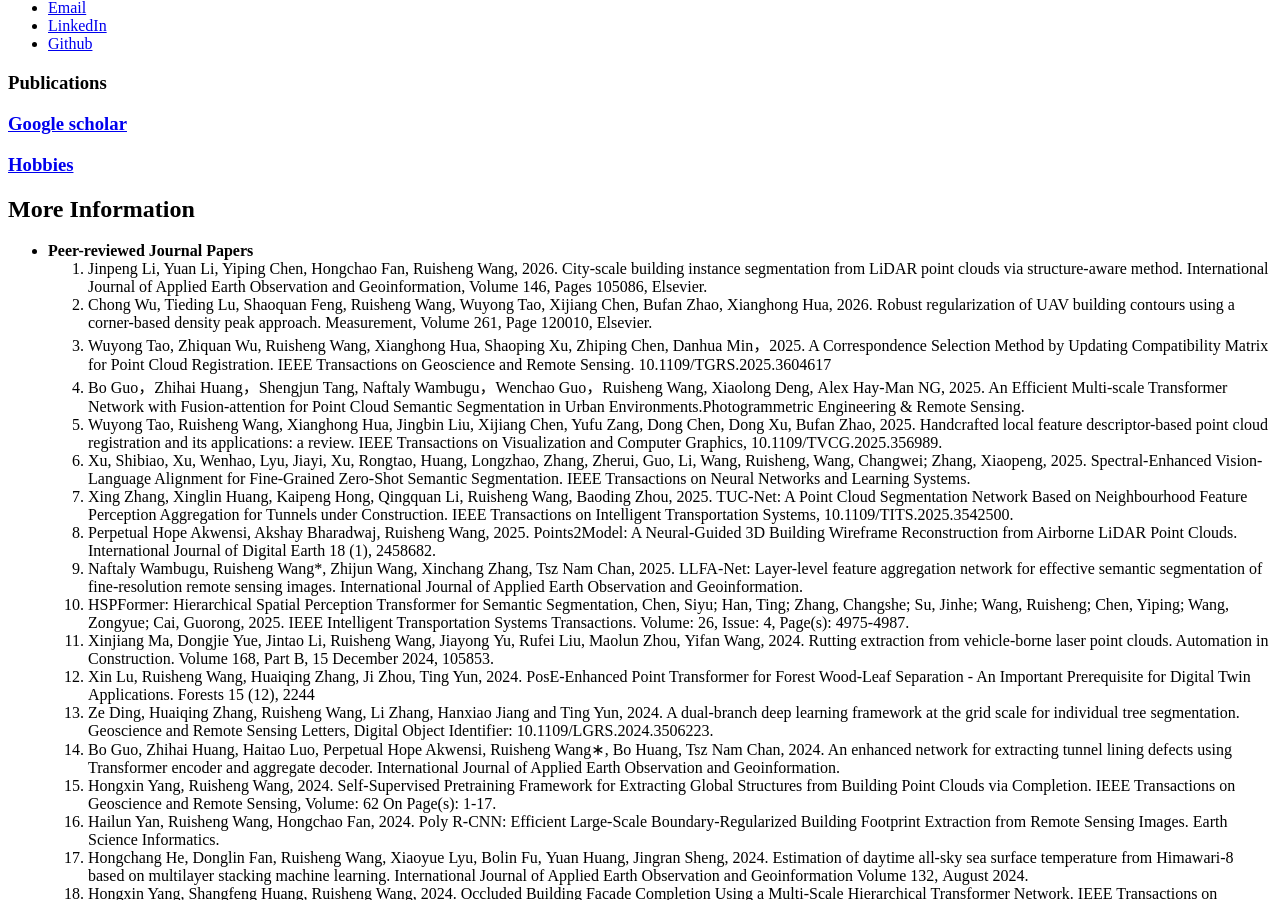
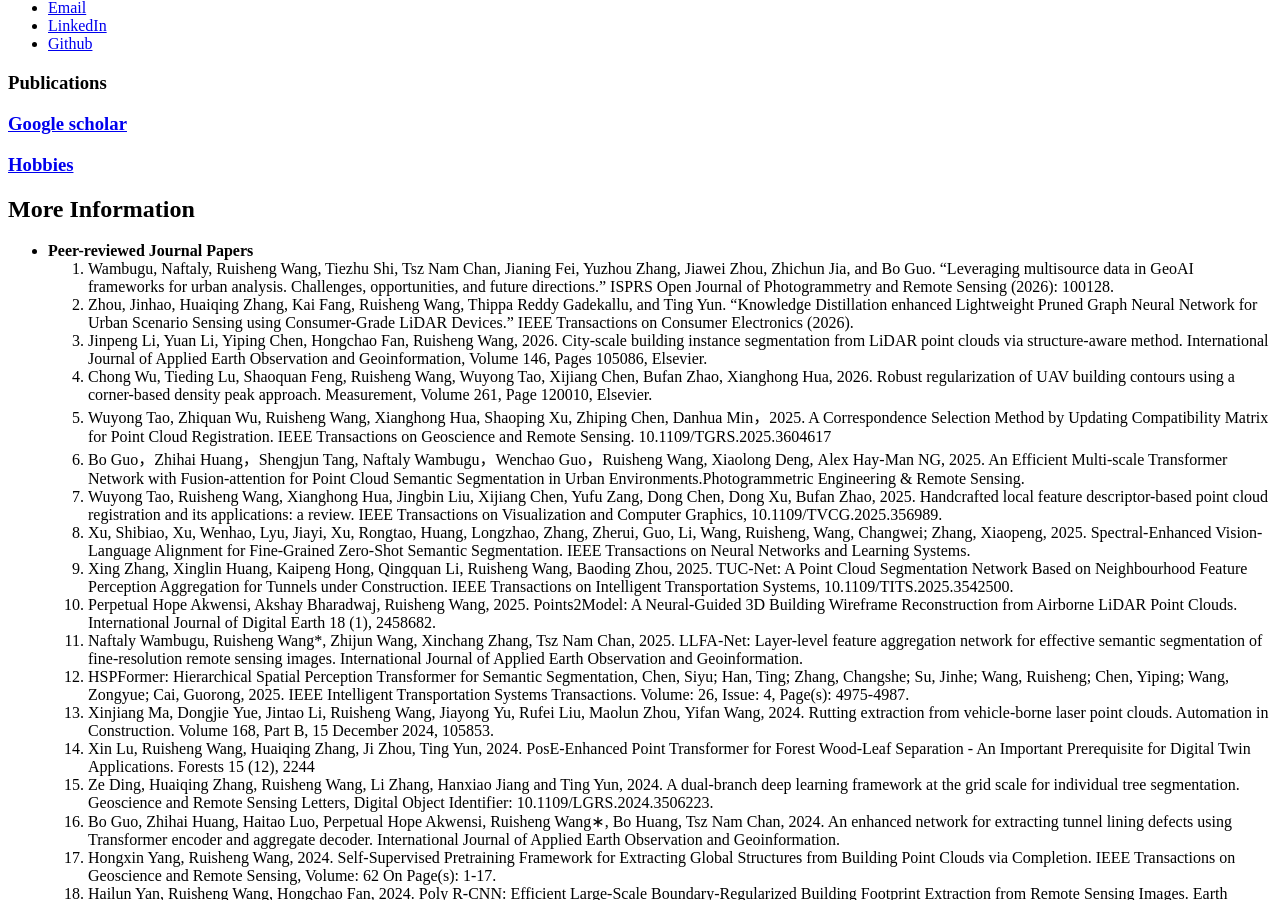
Before and after one commit to ruishengwang/ruishengwang.github.io, a Jekyll site: the page built from _pages/includes/publications.md, in a window 1280 px wide and 900 px high, scrolled down 366 px. Built offline with Jekyll 4.4.1, drawn with Linux system fonts in a browser that asks for light colours; our own code applies the rules of GitHub Pages for plain Markdown files.

Commit message:
Update publications.md

```diff
--- a/_pages/includes/publications.md
+++ b/_pages/includes/publications.md
@@ -6,39 +6,41 @@
 
 ## More Information
 - **Peer-reviewed Journal Papers**
-1. Jinpeng Li, Yuan Li, Yiping Chen, Hongchao Fan, Ruisheng Wang, 2026. City-scale building instance segmentation from LiDAR point clouds via structure-aware method. International Journal of Applied Earth Observation and Geoinformation, Volume 146, Pages 105086, Elsevier.
-2. Chong Wu, Tieding Lu, Shaoquan Feng, Ruisheng Wang, Wuyong Tao, Xijiang Chen, Bufan Zhao, Xianghong Hua, 2026. Robust regularization of UAV building contours using a corner-based density peak approach. Measurement, Volume 261, Page 120010, Elsevier.
-3. Wuyong Tao, Zhiquan Wu, Ruisheng Wang, Xianghong Hua, Shaoping Xu, Zhiping Chen, Danhua Min，2025.  A Correspondence Selection Method by Updating Compatibility Matrix for Point Cloud Registration. IEEE Transactions on Geoscience and Remote Sensing. 10.1109/TGRS.2025.3604617
-4. Bo Guo，Zhihai Huang，Shengjun Tang, Naftaly Wambugu，Wenchao Guo，Ruisheng Wang, Xiaolong Deng, Alex Hay-Man NG, 2025. An Efficient Multi-scale Transformer Network with Fusion-attention for Point Cloud Semantic Segmentation in Urban Environments.Photogrammetric Engineering & Remote Sensing.
-5. Wuyong Tao, Ruisheng Wang, Xianghong Hua, Jingbin Liu, Xijiang Chen, Yufu Zang, Dong Chen, Dong Xu, Bufan Zhao, 2025. Handcrafted local feature descriptor-based point cloud registration and its applications: a review. IEEE Transactions on Visualization and Computer Graphics, 10.1109/TVCG.2025.356989.
-6. Xu, Shibiao, Xu, Wenhao, Lyu, Jiayi, Xu, Rongtao, Huang, Longzhao, Zhang, Zherui, Guo, Li, Wang, Ruisheng, Wang, Changwei; Zhang, Xiaopeng, 2025. Spectral-Enhanced Vision-Language Alignment for Fine-Grained Zero-Shot Semantic Segmentation. IEEE Transactions on Neural Networks and Learning Systems.
-7. Xing Zhang, Xinglin Huang, Kaipeng Hong, Qingquan Li, Ruisheng Wang, Baoding Zhou, 2025. TUC-Net: A Point Cloud Segmentation Network Based on Neighbourhood Feature Perception Aggregation for Tunnels under Construction. IEEE Transactions on Intelligent Transportation Systems, 10.1109/TITS.2025.3542500.
-8. Perpetual Hope Akwensi, Akshay Bharadwaj, Ruisheng Wang, 2025. Points2Model: A Neural-Guided 3D Building Wireframe Reconstruction from Airborne LiDAR Point Clouds.  International Journal of Digital Earth 18 (1), 2458682.
-9. Naftaly Wambugu, Ruisheng Wang*, Zhijun Wang, Xinchang Zhang, Tsz Nam Chan, 2025. LLFA-Net: Layer-level feature aggregation network for effective semantic segmentation of fine-resolution remote sensing images. International Journal of Applied Earth Observation and Geoinformation.
-10. HSPFormer: Hierarchical Spatial Perception Transformer for Semantic Segmentation, Chen, Siyu; Han, Ting; Zhang, Changshe; Su, Jinhe; Wang, Ruisheng; Chen, Yiping; Wang, Zongyue; Cai, Guorong, 2025. IEEE Intelligent Transportation Systems Transactions. Volume: 26, Issue: 4, Page(s): 4975-4987.
-11. Xinjiang Ma, Dongjie Yue, Jintao Li, Ruisheng Wang, Jiayong Yu, Rufei Liu, Maolun Zhou, Yifan Wang, 2024. Rutting extraction from vehicle-borne laser point clouds. Automation in Construction. Volume 168, Part B, 15 December 2024, 105853.
-12. Xin Lu, Ruisheng Wang, Huaiqing Zhang, Ji Zhou, Ting Yun, 2024. PosE-Enhanced Point Transformer for Forest Wood-Leaf Separation - An Important Prerequisite for Digital Twin Applications. Forests 15 (12), 2244
-13. Ze Ding, Huaiqing Zhang, Ruisheng Wang, Li Zhang, Hanxiao Jiang and Ting Yun, 2024. A dual-branch deep learning framework at the grid scale for individual tree segmentation. Geoscience and Remote Sensing Letters, Digital Object Identifier: 10.1109/LGRS.2024.3506223.
-14. Bo Guo, Zhihai Huang, Haitao Luo, Perpetual Hope Akwensi, Ruisheng Wang∗, Bo Huang, Tsz Nam Chan, 2024. An enhanced network for extracting tunnel lining defects using Transformer encoder and aggregate decoder. International Journal of Applied Earth Observation and Geoinformation.
-15. Hongxin Yang, Ruisheng Wang, 2024. Self-Supervised Pretraining Framework for Extracting Global Structures from Building Point Clouds via Completion. IEEE Transactions on Geoscience and Remote Sensing, Volume: 62 On Page(s): 1-17.
-16. Hailun Yan, Ruisheng Wang, Hongchao Fan, 2024. Poly R-CNN: Efficient Large-Scale Boundary-Regularized Building Footprint Extraction from Remote Sensing Images. Earth Science Informatics.
-17. Hongchang He, Donglin Fan, Ruisheng Wang, Xiaoyue Lyu, Bolin Fu, Yuan Huang, Jingran Sheng, 2024. Estimation of daytime all-sky sea surface temperature from Himawari-8 based on multilayer stacking machine learning. International Journal of Applied Earth Observation and Geoinformation Volume 132, August 2024.
-18. Hongxin Yang, Shangfeng Huang, Ruisheng Wang, 2024. Occluded Building Facade Completion Using a Multi-Scale Hierarchical Transformer Network. IEEE Transactions on Geoscience and Remote Sensing.
-19. Hongxin Yang, Shangfeng Huang, Ruisheng Wang, 2024. Efficient Roof Vertex Clustering for Wireframe Simplification Based on the Extended Multiclass Twin Support Vector Machine. IEEE Geoscience and Remote Sensing Letters.
-20. Xing Zhang, Zhanpeng Huang, Qingquan Li, Ruisheng Wang, Baoding Zhou，2024. Legged robot-aided 3D tunnel mapping via residual compensation and anomaly detection. ISPRS Journal of Photogrammetry and Remote Sensing.
-21. Ting Yun, Jian Li, Lingfei Ma, Ji Zhou, Ruisheng Wang, Markus P. Eichhorn, Huaiqing Zhang, 2024. Status, advancements and prospects of deep learning methods applied in forest studies. International Journal of Applied Earth Observation and Geoinformation.
-22. Tang, Shengjun and Ao, Zhuoyu and Li, Yaoyu and Huang, Hongsheng and Xie, Linfu and Wang, Ruisheng and Wang, Weixi and GUO, Renzhong, 2024. TreeNet3D: A Large Scale Tree Benchmark for 3D Tree Modeling, Carbon Storage Estimation and Tree Segmentation. International Journal of Applied Earth Observation and Geoinformation, Volume 130, June 2024, 103903.
-23. Wuyong Tao; Yansheng Xiao; Ruisheng Wang; Tieding Lu; Shaoping Xu, 2024. A fast registration method for building point clouds obtained by terrestrial laser scanner via 2D feature points. IEEE Journal of Selected Topics in Applied Earth Observations and Remote Sensing, DOI: 10.1109/JSTARS.2024.3392927.
-24. Perpetual Hope Akwensi, Akshay Bharadwaj, Ruisheng Wang, 2024. APC2Mesh: Bridging the gap from occluded building façades to full 3D models. ISPRS Journal of Photogrammetry and Remote Sensing. https://doi.org/10.1016/j.isprsjprs.2024.04.009
-25. Dengfeng Chai, Jingfeng Huang, Minghui Wu, Xiaoping Yang, Ruisheng Wang, 2024. Remote sensing image cloud detection using a shallow convolutional neural network. ISPRS Journal of Photogrammetry and Remote Sensing, Vol 209, Pages 66-84.
-26. Perpetual Hope Akwensib, Ruisheng Wang，Bo Guo, 2024. PReFormer: A memory efficient transformer for point cloud semantic segmentation. International Journal of Applied Earth Observation and Geoinformation. https://doi.org/10.1016/j.jag.2024.103730
-27. Hongxin Yang, Shangfeng Huang, Ruisheng Wang, Xin Wang, 2024. Self-Supervised Pre-Training for 3D Roof Reconstruction on LiDAR Data. IEEE Geoscience and Remote Sensing Letters. DOI:10.1109/LGRS.2024.3362733.
-28. Changwei Wang, Rongtao Xu, Shibiao Xu, Weiliang Meng, Ruisheng Wang, Xiaopeng Zhang 2024. Exploring Intrinsic Discrimination and Consistency for Weakly Supervised Object Localization. IEEE Transactions on Image Processing (TIP), 10.1109/TIP.2024.3356174.
-29. Huaigang Huang, Jiabin Liu and Ruisheng Wang, 2024. Easy-Net: A lightweight building extraction network based on building features. IEEE Transactions on Geoscience and Remote Sensing，10.1109/TGRS.2023.3348102.
-30. Hongxin Yang, Ruisheng Wang, 2023. Self-supervised Learning on 3D Point Clouds based on a Masked Linear Autoencoder. IEEE Transactions on Geoscience and Remote Sensing, Digital Object Identifier or DOI: 10.1109/TGRS.2023.3337088.
-31. Bo Guo, Liwei Deng, Ruisheng Wang, Wenchao Guo, Alex Ng, 2023. MCTNet: Multiscale Cross-attention based Transformer Network for Semantic Segmentation of Large-scale Point Clouds. IEEE Transactions on Geoscience and Remote Sensing. DOI: 10.1109/TGRS.2023.3322579
-32. Yang Zheng，Hao Deng, Jingjie Wu, Ruisheng Wang, Zhankun Liu, Lixin Wu, 2023. Space-associated domain adaptation for three-dimensional mineral prospectivity modeling. International Journal of Digital Earth, Pages 2885-2911, Volume 16, 2023 - Issue 1.
-33. Changwei Wang, Rongtao Xu, Shibiao Xu，Weiliang Meng, Ruisheng Wang, Jiguang Zhang, Xiaopeng Zhang, 2023. Towards accurate and efficient road extraction by leveraging the characteristics of road shapes. IEEE Transactions on Geoscience and Remote Sensing, June 2023.
+1. Wambugu, Naftaly, Ruisheng Wang, Tiezhu Shi, Tsz Nam Chan, Jianing Fei, Yuzhou Zhang, Jiawei Zhou, Zhichun Jia, and Bo Guo. "Leveraging multisource data in GeoAI frameworks for urban analysis. Challenges, opportunities, and future directions." ISPRS Open Journal of Photogrammetry and Remote Sensing (2026): 100128.
+2. Zhou, Jinhao, Huaiqing Zhang, Kai Fang, Ruisheng Wang, Thippa Reddy Gadekallu, and Ting Yun. "Knowledge Distillation enhanced Lightweight Pruned Graph Neural Network for Urban Scenario Sensing using Consumer-Grade LiDAR Devices." IEEE Transactions on Consumer Electronics (2026).
+3. Jinpeng Li, Yuan Li, Yiping Chen, Hongchao Fan, Ruisheng Wang, 2026. City-scale building instance segmentation from LiDAR point clouds via structure-aware method. International Journal of Applied Earth Observation and Geoinformation, Volume 146, Pages 105086, Elsevier.
+4. Chong Wu, Tieding Lu, Shaoquan Feng, Ruisheng Wang, Wuyong Tao, Xijiang Chen, Bufan Zhao, Xianghong Hua, 2026. Robust regularization of UAV building contours using a corner-based density peak approach. Measurement, Volume 261, Page 120010, Elsevier.
+5. Wuyong Tao, Zhiquan Wu, Ruisheng Wang, Xianghong Hua, Shaoping Xu, Zhiping Chen, Danhua Min，2025.  A Correspondence Selection Method by Updating Compatibility Matrix for Point Cloud Registration. IEEE Transactions on Geoscience and Remote Sensing. 10.1109/TGRS.2025.3604617
+6. Bo Guo，Zhihai Huang，Shengjun Tang, Naftaly Wambugu，Wenchao Guo，Ruisheng Wang, Xiaolong Deng, Alex Hay-Man NG, 2025. An Efficient Multi-scale Transformer Network with Fusion-attention for Point Cloud Semantic Segmentation in Urban Environments.Photogrammetric Engineering & Remote Sensing.
+7. Wuyong Tao, Ruisheng Wang, Xianghong Hua, Jingbin Liu, Xijiang Chen, Yufu Zang, Dong Chen, Dong Xu, Bufan Zhao, 2025. Handcrafted local feature descriptor-based point cloud registration and its applications: a review. IEEE Transactions on Visualization and Computer Graphics, 10.1109/TVCG.2025.356989.
+8. Xu, Shibiao, Xu, Wenhao, Lyu, Jiayi, Xu, Rongtao, Huang, Longzhao, Zhang, Zherui, Guo, Li, Wang, Ruisheng, Wang, Changwei; Zhang, Xiaopeng, 2025. Spectral-Enhanced Vision-Language Alignment for Fine-Grained Zero-Shot Semantic Segmentation. IEEE Transactions on Neural Networks and Learning Systems.
+9. Xing Zhang, Xinglin Huang, Kaipeng Hong, Qingquan Li, Ruisheng Wang, Baoding Zhou, 2025. TUC-Net: A Point Cloud Segmentation Network Based on Neighbourhood Feature Perception Aggregation for Tunnels under Construction. IEEE Transactions on Intelligent Transportation Systems, 10.1109/TITS.2025.3542500.
+10. Perpetual Hope Akwensi, Akshay Bharadwaj, Ruisheng Wang, 2025. Points2Model: A Neural-Guided 3D Building Wireframe Reconstruction from Airborne LiDAR Point Clouds.  International Journal of Digital Earth 18 (1), 2458682.
+11. Naftaly Wambugu, Ruisheng Wang*, Zhijun Wang, Xinchang Zhang, Tsz Nam Chan, 2025. LLFA-Net: Layer-level feature aggregation network for effective semantic segmentation of fine-resolution remote sensing images. International Journal of Applied Earth Observation and Geoinformation.
+12. HSPFormer: Hierarchical Spatial Perception Transformer for Semantic Segmentation, Chen, Siyu; Han, Ting; Zhang, Changshe; Su, Jinhe; Wang, Ruisheng; Chen, Yiping; Wang, Zongyue; Cai, Guorong, 2025. IEEE Intelligent Transportation Systems Transactions. Volume: 26, Issue: 4, Page(s): 4975-4987.
+13. Xinjiang Ma, Dongjie Yue, Jintao Li, Ruisheng Wang, Jiayong Yu, Rufei Liu, Maolun Zhou, Yifan Wang, 2024. Rutting extraction from vehicle-borne laser point clouds. Automation in Construction. Volume 168, Part B, 15 December 2024, 105853.
+14. Xin Lu, Ruisheng Wang, Huaiqing Zhang, Ji Zhou, Ting Yun, 2024. PosE-Enhanced Point Transformer for Forest Wood-Leaf Separation - An Important Prerequisite for Digital Twin Applications. Forests 15 (12), 2244
+15. Ze Ding, Huaiqing Zhang, Ruisheng Wang, Li Zhang, Hanxiao Jiang and Ting Yun, 2024. A dual-branch deep learning framework at the grid scale for individual tree segmentation. Geoscience and Remote Sensing Letters, Digital Object Identifier: 10.1109/LGRS.2024.3506223.
+16. Bo Guo, Zhihai Huang, Haitao Luo, Perpetual Hope Akwensi, Ruisheng Wang∗, Bo Huang, Tsz Nam Chan, 2024. An enhanced network for extracting tunnel lining defects using Transformer encoder and aggregate decoder. International Journal of Applied Earth Observation and Geoinformation.
+17. Hongxin Yang, Ruisheng Wang, 2024. Self-Supervised Pretraining Framework for Extracting Global Structures from Building Point Clouds via Completion. IEEE Transactions on Geoscience and Remote Sensing, Volume: 62 On Page(s): 1-17.
+18. Hailun Yan, Ruisheng Wang, Hongchao Fan, 2024. Poly R-CNN: Efficient Large-Scale Boundary-Regularized Building Footprint Extraction from Remote Sensing Images. Earth Science Informatics.
+19. Hongchang He, Donglin Fan, Ruisheng Wang, Xiaoyue Lyu, Bolin Fu, Yuan Huang, Jingran Sheng, 2024. Estimation of daytime all-sky sea surface temperature from Himawari-8 based on multilayer stacking machine learning. International Journal of Applied Earth Observation and Geoinformation Volume 132, August 2024.
+20. Hongxin Yang, Shangfeng Huang, Ruisheng Wang, 2024. Occluded Building Facade Completion Using a Multi-Scale Hierarchical Transformer Network. IEEE Transactions on Geoscience and Remote Sensing.
+21. Hongxin Yang, Shangfeng Huang, Ruisheng Wang, 2024. Efficient Roof Vertex Clustering for Wireframe Simplification Based on the Extended Multiclass Twin Support Vector Machine. IEEE Geoscience and Remote Sensing Letters.
+22. Xing Zhang, Zhanpeng Huang, Qingquan Li, Ruisheng Wang, Baoding Zhou，2024. Legged robot-aided 3D tunnel mapping via residual compensation and anomaly detection. ISPRS Journal of Photogrammetry and Remote Sensing.
+23. Ting Yun, Jian Li, Lingfei Ma, Ji Zhou, Ruisheng Wang, Markus P. Eichhorn, Huaiqing Zhang, 2024. Status, advancements and prospects of deep learning methods applied in forest studies. International Journal of Applied Earth Observation and Geoinformation.
+24. Tang, Shengjun and Ao, Zhuoyu and Li, Yaoyu and Huang, Hongsheng and Xie, Linfu and Wang, Ruisheng and Wang, Weixi and GUO, Renzhong, 2024. TreeNet3D: A Large Scale Tree Benchmark for 3D Tree Modeling, Carbon Storage Estimation and Tree Segmentation. International Journal of Applied Earth Observation and Geoinformation, Volume 130, June 2024, 103903.
+25. Wuyong Tao; Yansheng Xiao; Ruisheng Wang; Tieding Lu; Shaoping Xu, 2024. A fast registration method for building point clouds obtained by terrestrial laser scanner via 2D feature points. IEEE Journal of Selected Topics in Applied Earth Observations and Remote Sensing, DOI: 10.1109/JSTARS.2024.3392927.
+26. Perpetual Hope Akwensi, Akshay Bharadwaj, Ruisheng Wang, 2024. APC2Mesh: Bridging the gap from occluded building façades to full 3D models. ISPRS Journal of Photogrammetry and Remote Sensing. https://doi.org/10.1016/j.isprsjprs.2024.04.009
+27. Dengfeng Chai, Jingfeng Huang, Minghui Wu, Xiaoping Yang, Ruisheng Wang, 2024. Remote sensing image cloud detection using a shallow convolutional neural network. ISPRS Journal of Photogrammetry and Remote Sensing, Vol 209, Pages 66-84.
+28. Perpetual Hope Akwensib, Ruisheng Wang，Bo Guo, 2024. PReFormer: A memory efficient transformer for point cloud semantic segmentation. International Journal of Applied Earth Observation and Geoinformation. https://doi.org/10.1016/j.jag.2024.103730
+29. Hongxin Yang, Shangfeng Huang, Ruisheng Wang, Xin Wang, 2024. Self-Supervised Pre-Training for 3D Roof Reconstruction on LiDAR Data. IEEE Geoscience and Remote Sensing Letters. DOI:10.1109/LGRS.2024.3362733.
+30. Changwei Wang, Rongtao Xu, Shibiao Xu, Weiliang Meng, Ruisheng Wang, Xiaopeng Zhang 2024. Exploring Intrinsic Discrimination and Consistency for Weakly Supervised Object Localization. IEEE Transactions on Image Processing (TIP), 10.1109/TIP.2024.3356174.
+31. Huaigang Huang, Jiabin Liu and Ruisheng Wang, 2024. Easy-Net: A lightweight building extraction network based on building features. IEEE Transactions on Geoscience and Remote Sensing，10.1109/TGRS.2023.3348102.
+32. Hongxin Yang, Ruisheng Wang, 2023. Self-supervised Learning on 3D Point Clouds based on a Masked Linear Autoencoder. IEEE Transactions on Geoscience and Remote Sensing, Digital Object Identifier or DOI: 10.1109/TGRS.2023.3337088.
+33. Bo Guo, Liwei Deng, Ruisheng Wang, Wenchao Guo, Alex Ng, 2023. MCTNet: Multiscale Cross-attention based Transformer Network for Semantic Segmentation of Large-scale Point Clouds. IEEE Transactions on Geoscience and Remote Sensing. DOI: 10.1109/TGRS.2023.3322579
+34. Yang Zheng，Hao Deng, Jingjie Wu, Ruisheng Wang, Zhankun Liu, Lixin Wu, 2023. Space-associated domain adaptation for three-dimensional mineral prospectivity modeling. International Journal of Digital Earth, Pages 2885-2911, Volume 16, 2023 - Issue 1.
+35. Changwei Wang, Rongtao Xu, Shibiao Xu，Weiliang Meng, Ruisheng Wang, Jiguang Zhang, Xiaopeng Zhang, 2023. Towards accurate and efficient road extraction by leveraging the characteristics of road shapes. IEEE Transactions on Geoscience and Remote Sensing, June 2023.
 32. Perpetual Hope, Zhizhong Kang, Ruisheng Wang, 2023. Hyperspectral image-aided LiDAR point cloud labeling via spatio-spectral feature representation learning, International Journal of Applied Earth Observation and Geoinformation, Volume 120, June 2023.
 33. Changwei Wang, Lele Xu, Rongtao Xu, Shibiao Xu, Weiliang Meng, Ruisheng Wang, Xiaopeng Zhang 2023. Triple Robustness Augmentation Local Features for multi-source image registration, ISPRS Journal of Photogrammetry and Remote Sensing, Volume 199, 2023, Pages 1-14.
 34. Jian Gao, Houjun Jiang *, Zhongchang Sun, Ruisheng Wang, Youmei Han 2023. A Parallel InSAR Phase Unwrapping Method Based on Separated Reliability Regions. Remote Sensing, 2023, 15(5), 1370; https://doi.org/10.3390/rs15051370.
```
